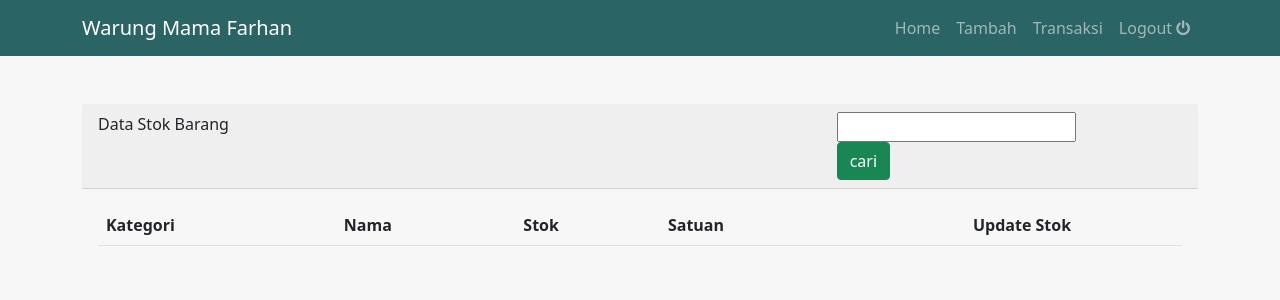
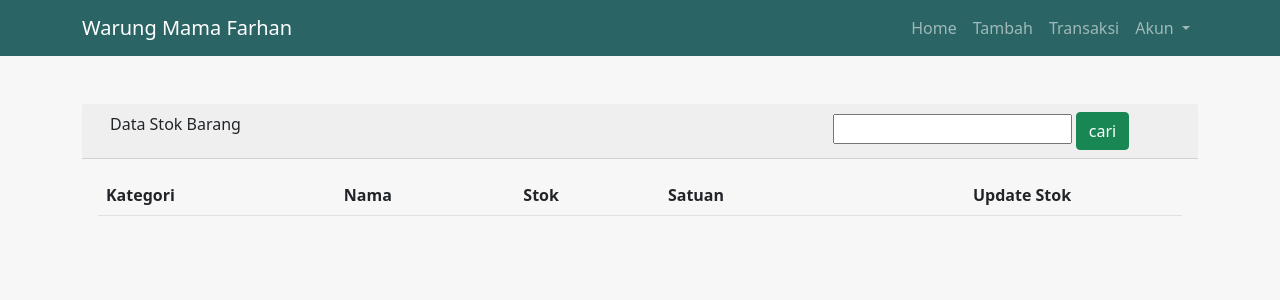
Before and after one commit to anihtsiQ/ta_web_prak, a CodeIgniter app: page /ta_web_prak_1/index.php/admin/index in a window 1280 px wide. Shown: the top 300 px of the page. Run offline with CodeIgniter, Linux system fonts and the light colour scheme; a user stored in the database is signed in; lists and menus that the app fills with data are empty; some libraries are stand-ins or nearby versions.

Commit message:
add comment

```diff
--- a/application/config/config.php
+++ b/application/config/config.php
@@ -23,7 +23,7 @@ defined('BASEPATH') OR exit('No direct script access allowed');
 | a PHP script and you can easily do that on your own.
 |
 */
-$config['base_url'] = 'http://192.168.50.238/ta_web_prak_1/';
+$config['base_url'] = 'http://localhost/ta_web_prak_1/';
 
 /*
 |--------------------------------------------------------------------------
--- a/application/config/routes.php
+++ b/application/config/routes.php
@@ -53,5 +53,5 @@ $route['default_controller'] = 'Auth';
 $route['404_override'] = '';
 $route['translate_uri_dashes'] = FALSE;
 
-$route['Admin'] = 'Admin/home_admin';
+$route['Admin'] = 'Admin';
 $route['update_br'] = 'Admin/update_br';
--- a/application/views/Admin/home_admin.php
+++ b/application/views/Admin/home_admin.php
@@ -44,20 +44,21 @@
     <body>
 
         <div class="container mt-5">
-            <div class="row">
                 <div class="col">
                     <div class="card-header">
-                        <div class="row">
-                            <div class="col-8">
+                        <div class="container">
+                            <div class="row justify-content-between">
+                                    <div class="col-5 ">
                                         Data Stok Barang
                                     </div>
-                            <div class="col-3">
-                                <form action="<?base_url('Admin/cari')?> method="POST">
+                                    <div class="col-4 ">
+                                        <form action="<?=base_url('Admin/')?>" method="POST">
                                             <div class="form-group">
                                             <input type="text" name="keyword" autocomplete="OFF">
                                             <button type="submit" class="btn btn-success" name="caribr">cari</button>
                                             </div>
                                         </form>
+                                    </div>
                                 </div>
                             </div>
                             </div>
@@ -98,7 +99,6 @@
                     </div>
                 </div>
         </div>
-        </div>
 
     <!-- Optional JavaScript -->
     <!-- jQuery first, then Popper.js, then Bootstrap JS -->
--- a/application/views/Template/navbar.php
+++ b/application/views/Template/navbar.php
@@ -17,10 +17,9 @@
         <nav class="navbar sticky-top navbar-expand-lg navbar-dark" style="background-color:#2A6464">
             <div class="container">
                 <a class="navbar-brand" href="index.php">Warung Mama Farhan</a>
-
                     <ul class="navbar-nav ms-auto">
                         <li class="nav-item">
-                            <a class="nav-link" href="<?= base_url('admin'); ?>">Home</a>
+                            <a class="nav-link" href="<?= base_url('Admin'); ?>">Home</a>
                         </li>
                         <li class="nav-item">
                             <a class="nav-link" href="<?= base_url('Admin/tambah'); ?>">Tambah</a>
@@ -28,10 +27,17 @@
                         <li class="nav-item">
                             <a class="nav-link" href="<?= base_url('Admin/transaksi'); ?>">Transaksi</a>
                         </li>
-                        <li class="nav-item">
-                            <a class="nav-link" onclick="return confirm('Melanjutkan untuk Logout?');" href="<?= base_url('Auth/logout'); ?>">Logout
-                            <i class="fa fa-power-off"></i>
+                        <li class="nav-item dropdown">
+                            <a class="nav-link dropdown-toggle" href="#" id="navbarDropdown" role="button" data-bs-toggle="dropdown" aria-expanded="false">
+                                Akun
                             </a>
+                            <ul class="dropdown-menu" aria-labelledby="navbarDropdown">
+                                <li>
+                                    <a  class="dropdown-item" onclick="return confirm('Melanjutkan untuk Logout?');" href="<?= base_url('Auth/logout'); ?>">Logout
+                                        <i class="fa fa-power-off"></i>
+                                    </a>
+                                </li>
+                            </ul>
                         </li>
                     </ul>
             </div>
@@ -42,5 +48,6 @@
     <script src="https://code.jquery.com/jquery-3.2.1.slim.min.js" integrity="sha384-KJ3o2DKtIkvYIK3UENzmM7KCkRr/rE9/Qpg6aAZGJwFDMVNA/GpGFF93hXpG5KkN" crossorigin="anonymous"></script>
     <script src="https://cdnjs.cloudflare.com/ajax/libs/popper.js/1.12.9/umd/popper.min.js" integrity="sha384-ApNbgh9B+Y1QKtv3Rn7W3mgPxhU9K/ScQsAP7hUibX39j7fakFPskvXusvfa0b4Q" crossorigin="anonymous"></script>
     <script src="https://maxcdn.bootstrapcdn.com/bootstrap/4.0.0/js/bootstrap.min.js" integrity="sha384-JZR6Spejh4U02d8jOt6vLEHfe/JQGiRRSQQxSfFWpi1MquVdAyjUar5+76PVCmYl" crossorigin="anonymous"></script>
-    </body>
+    <script src="https://cdn.jsdelivr.net/npm/bootstrap@5.0.2/dist/js/bootstrap.bundle.min.js" integrity="sha384-MrcW6ZMFYlzcLA8Nl+NtUVF0sA7MsXsP1UyJoMp4YLEuNSfAP+JcXn/tWtIaxVXM" crossorigin="anonymous"></script>
+</body>
 </html>
```
Also changed, not shown: application/controllers/Auth.php (+9 -3 lines), 1 other file. Lines whose indentation alone changed are shown as unchanged.
